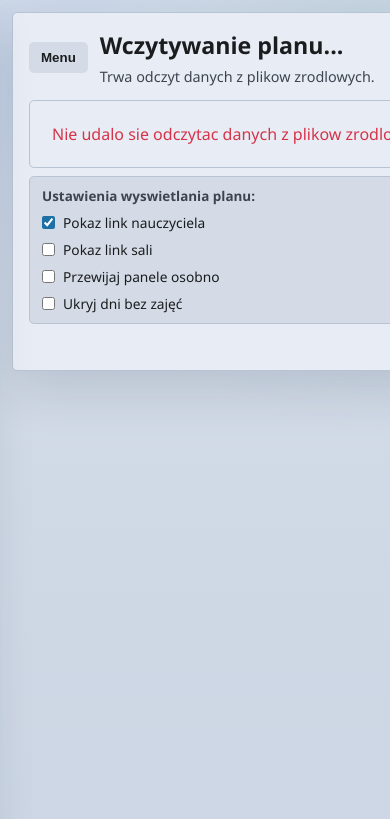
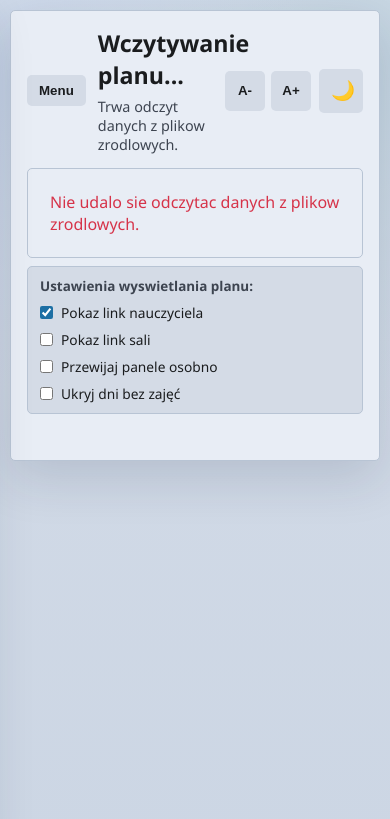
Before and after one commit to November7/TimetableWrapper, a PHP site: page / in a window 390 px wide; the page is wider, and only the part inside the window is pictured. Shown: the top 819 px of that part. Run offline with PHP 8.4, Linux system fonts and the light colour scheme.

Commit message:
Poprawa dostosowania wyglądu mobilnego Fixes #9
Co-authored-by: Copilot <copilot@github.com>

```diff
--- a/css/app.css
+++ b/css/app.css
@@ -73,7 +73,7 @@ body {
   align-items: start;
   gap: 20px;
   max-width: 1850px;
-  min-width: 1400px;
+  min-width: 0;
   margin: 0 auto;
   padding: 20px;
   min-height: calc(100vh - 40px);
@@ -651,6 +651,8 @@ body {
 @media (max-width: 1024px) {
   .app-shell {
     grid-template-columns: 280px 1fr;
+    min-width: 0;
+    width: 100%;
     padding: 12px;
     gap: 12px;
     min-height: calc(100vh - 24px);
@@ -666,8 +668,15 @@ body {
 }
 
 @media (max-width: 860px) {
+  body {
+    overflow-x: hidden;
+  }
+
   .app-shell {
     grid-template-columns: 1fr;
+    min-width: 0;
+    width: 100%;
+    padding: 10px;
   }
 
   .sidebar {
@@ -676,6 +685,8 @@ body {
     left: 0;
     width: min(86vw, 340px);
     max-width: 340px;
+    height: 100vh;
+    min-height: 100vh;
     height: 100dvh;
     min-height: 100dvh;
     z-index: 11;
```
